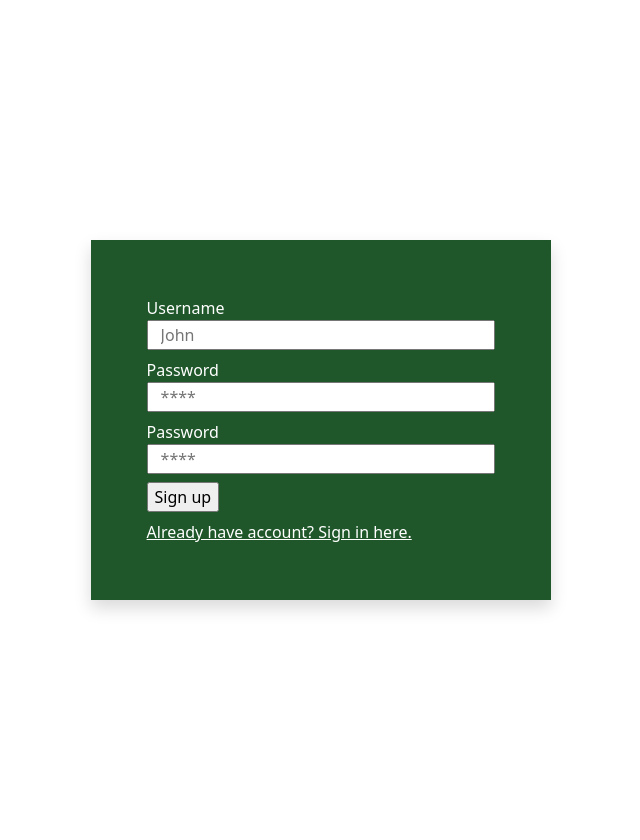
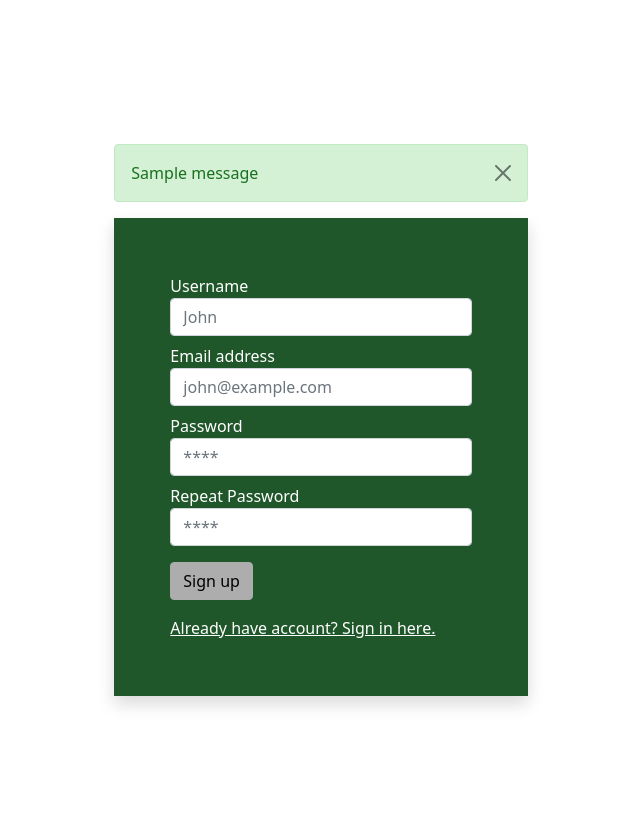
Before and after one commit to Jakub-Zaverka/diplomka, a Python web app: template templates/register.html in a window 1280 px wide. Shown: the whole page, without its empty margins (319-959 px from the left). Run offline with Jinja, Linux system fonts and the light colour scheme; the template is opened without the code that fills it, so the values that code supplies are empty; tables that the repository leaves empty hold one stand-in row (values such as "Sample post"); one stand-in notice (Sample message) is shown.

Commit message:
flash messages, register form

```diff
--- a/templates/register.html
+++ b/templates/register.html
@@ -14,29 +14,80 @@
 </head>
 
 <body>
+
   <div class="d-flex justify-content-center align-items-center vh-100">
-    <form method="post" class="bg-secondary p-5 shadow">
+    <div class="col-md-4">
+      <!-- Flash zprávy -->
+      {% with messages = get_flashed_messages(with_categories=true) %}
+      {% if messages %}
+      {% for category, message in messages %}
+      <div class="alert alert-{{ category }} alert-dismissible fade show" role="alert">
+        {{ message }}
+        <button type="button" class="btn-close" data-bs-dismiss="alert" aria-label="Close"></button>
+      </div>
+      {% endfor %}
+      {% endif %}
+      {% endwith %}
+      <form method="post" class="bg-secondary p-5 shadow needs-validation" novalidate>
         <div class="row m-2">
           <label for="username_input" class="ps-0 text-white">Username</label>
-        <input id="username_input" type="text" name="username" placeholder="John" required>
+          <input id="username_input" type="text" class="form-control" name="username" placeholder="John" required>
+          <div class="invalid-feedback">Please enter username.</div>
+        </div>
+        <div class="row m-2">
+          <label for="email_input" class="ps-0 text-white">Email address</label>
+          <input id="email_input" type="email" class="form-control" name="username" placeholder="john@example.com"
+            required>
+          <div class="invalid-feedback">Please enter email in correct format.</div>
         </div>
         <div class="row m-2">
           <label for="password_input" class="ps-0 text-white">Password</label>
-        <input id="password_input" type="password" name="password" placeholder="****" required>
+          <input id="password_input" type="password" class="form-control" name="password" placeholder="****" required>
+          <div class="invalid-feedback">Please enter password.</div>
         </div>
         <div class="row m-2">
-        <label for="password_input" class="ps-0 text-white">Password</label>
-        <input id="password_input_repeat" type="password" name="password" placeholder="****" required>
+          <label for="password_input_repeat" class="ps-0 text-white">Repeat Password</label>
+          <input id="password_input_repeat" type="password" class="form-control" name="password_repeat"
+            placeholder="****" required>
+          <div class="invalid-feedback">Please repeat password.</div>
         </div>
-      <!-- TODO: Make Repeat Password do something -->
-      <!-- <div class="row m-2">
-        <label for="password_input_repeat" class="ps-0">Repeat Password</label>
-        <input id="password_input_repeat" type="password" name="password" placeholder="****" required>
-      </div> -->
-      <input class="row m-2" type="submit" value="Sign up">
+        <input class="btn btn-light row m-2" type="submit" value="Sign up">
         <a href="/login" class="row m-2 text-white">Already have account? Sign in here.</a>
       </form>
     </div>
+  </div>
+
+  <script>
+    (() => {
+      'use strict'
+      const forms = document.querySelectorAll('.needs-validation')
+
+      Array.from(forms).forEach(form => {
+        form.addEventListener('submit', event => {
+          const username = form.querySelector('#username_input')
+          const password = form.querySelector('#password_input')
+          const passwordRepeat = form.querySelector('#password_input_repeat')
+
+          // Reset custom validity vždy na začátku
+          username.setCustomValidity('')
+          passwordRepeat.setCustomValidity('')
+
+          // Custom check: hesla se musí rovnat
+          if (password.value !== passwordRepeat.value) {
+            passwordRepeat.setCustomValidity('Passwords do not match.')
+          }
+
+          // Pokud nevalidní zastavit submit
+          if (!form.checkValidity()) {
+            event.preventDefault()
+            event.stopPropagation()
+          }
+
+          form.classList.add('was-validated')
+        }, false)
+      })
+    })()
+  </script>
 
   <!-- <form method="post">
     <input type="text" name="username" placeholder="Uživatelské jméno" required>
```
Also changed, not shown: app.py (+15 -6 lines), templates/login.html (+17 -1 lines), main.db. Lines whose indentation alone changed are shown as unchanged.
